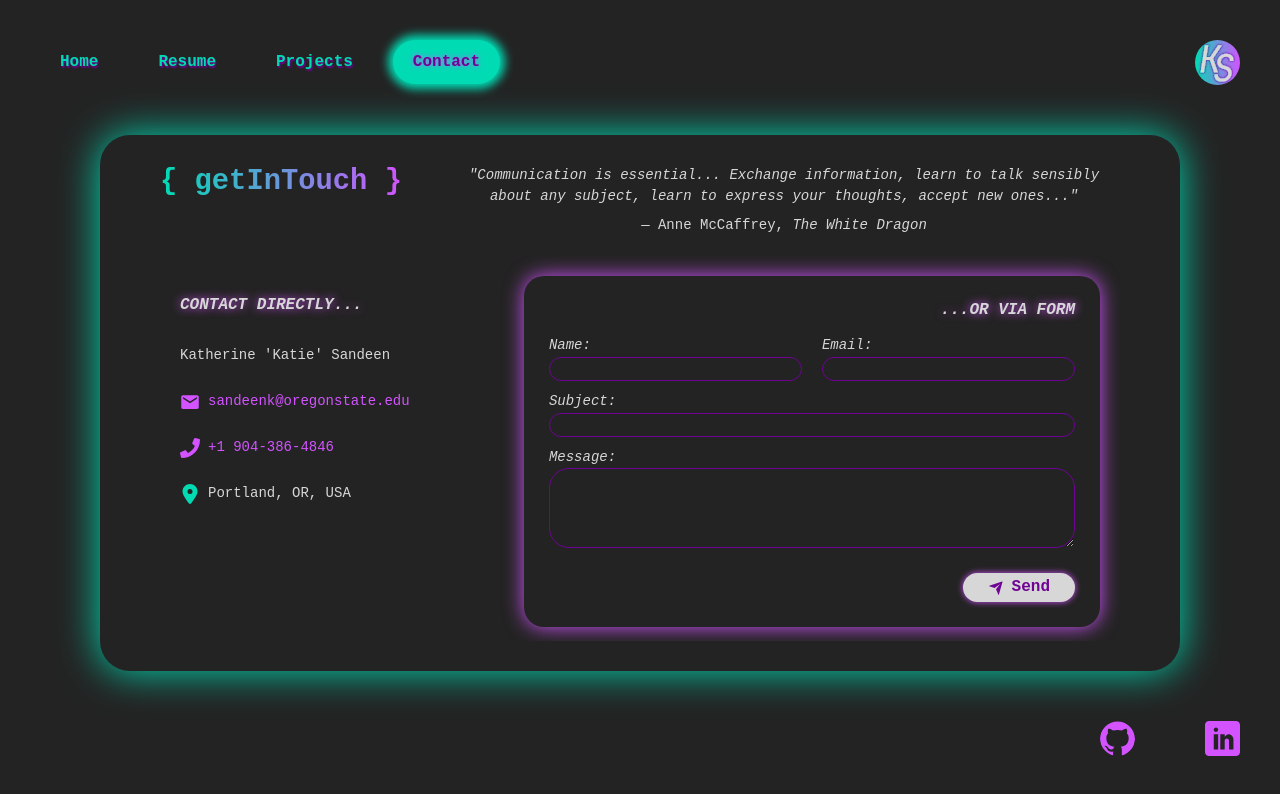
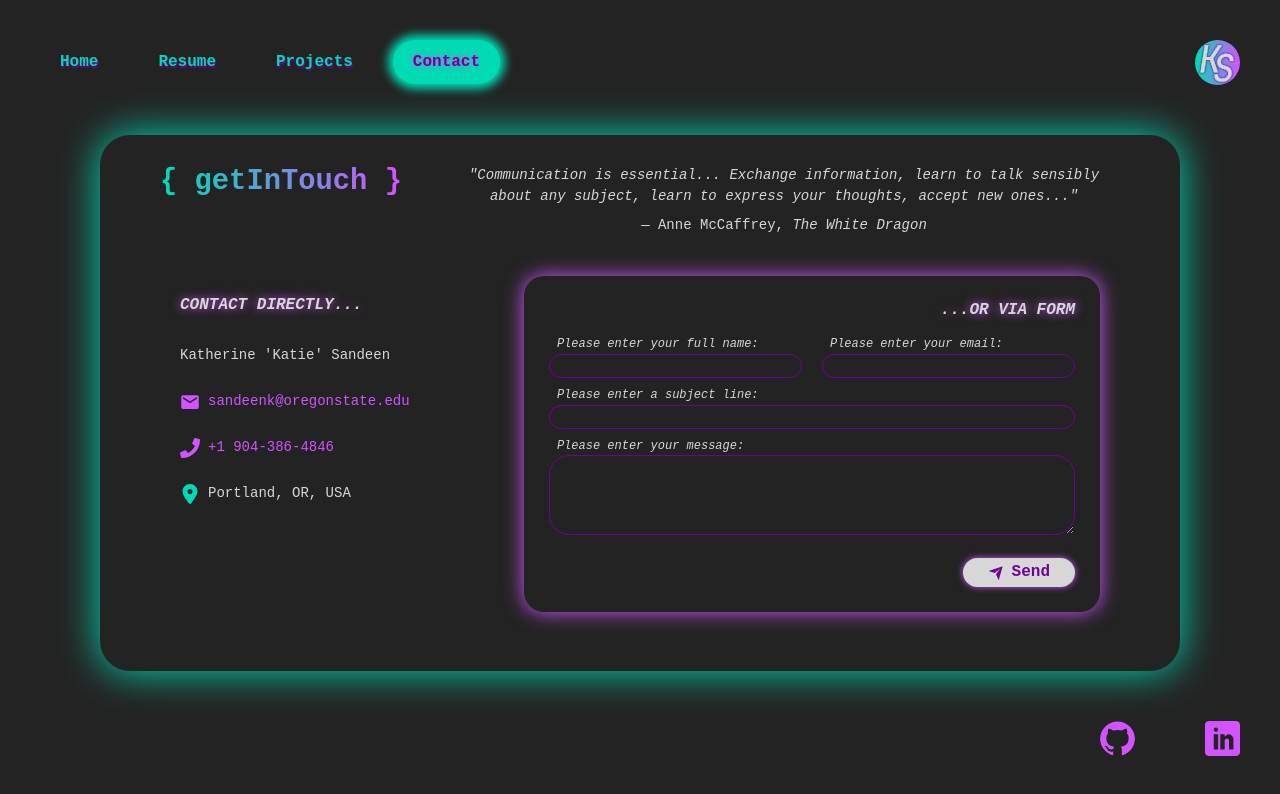
Before and after one commit to SandKat214/Portfolio-Resume, a React (Vite) app in the folder portfolio-site/: page /contact in a window 1280 px wide. Shown: the top 794 px of the page. Built offline with nearby package versions, Linux system fonts and the light colour scheme.

Commit message:
sets up contact form validation

```diff
--- a/portfolio-site/package.json
+++ b/portfolio-site/package.json
@@ -16,11 +16,13 @@
     "@emotion/react": "^11.13.3",
     "@emotion/styled": "^11.13.0",
     "@fontsource-variable/jetbrains-mono": "^5.0.23",
+    "formik": "^2.4.6",
     "framer-motion": "^11.5.4",
     "react": "^18.3.1",
     "react-dom": "^18.3.1",
     "react-icons": "^5.3.0",
-    "react-router-dom": "^6.26.1"
+    "react-router-dom": "^6.26.1",
+    "yup": "^1.4.0"
   },
   "devDependencies": {
     "@eslint/js": "^9.9.0",
--- a/portfolio-site/src/pages/Contact.jsx
+++ b/portfolio-site/src/pages/Contact.jsx
@@ -3,6 +3,7 @@ import {
 	Container,
 	Flex,
 	FormControl,
+	FormHelperText,
 	FormLabel,
 	Heading,
 	HStack,
@@ -12,12 +13,49 @@ import {
 	Textarea,
 	VStack,
 } from "@chakra-ui/react"
-import { Form } from "react-router-dom"
+import { Form, useSubmit } from "react-router-dom"
+import { useFormik } from "formik"
+import * as yup from "yup"
 
 // Icons
 import { RiSendPlaneFill } from "react-icons/ri"
 
 const Contact = () => {
+	const submit = useSubmit()
+
+	const formik = useFormik({
+		initialValues: {
+			name: "",
+			email: "",
+			subject: "",
+			message: "",
+		},
+		validationSchema: yup.object().shape({
+			name: yup.string().required("Name is required:"),
+			email: yup
+				.string()
+				.matches(
+					/^((?:[A-Za-z0-9!#$%&'*+\-\/=?^_`{|}~]|(?<=^|\.)"|"(?=$|\.|@)|(?<=".*)[ .](?=.*")|(?<!\.)\.){1,64})(@)((?:[A-Za-z0-9.\-])*(?:[A-Za-z0-9])\.(?:[A-Za-z0-9]){1,})$/gm,
+					"Please enter a valid email:"
+				)
+				.required("Email is required:"),
+			subject: yup
+				.string()
+				.required("Subject line is required:")
+				.min(10, "Subject must be at least 10 characters:"),
+			message: yup
+				.string()
+				.required("Message is required:")
+				.min(20, "Message must be at least 20 characters:"),
+		}),
+		onSubmit: async (values) => {
+			submit(values, {
+				method: "post",
+				action: "/contact",
+			})
+		},
+	})
+
 	return (
 		<Container
 			as='section'
@@ -25,7 +63,7 @@ const Contact = () => {
 			boxShadow='0 0 20px #D253FF'
 			borderRadius='20px'
 			p='25px'
-			m={['auto', '20px']}
+			m={["auto", "20px"]}
 			flex={1}
 		>
 			<Heading
@@ -37,32 +75,64 @@ const Contact = () => {
 			>
 				...or via form
 			</Heading>
-			<Form>
-				<VStack spacing='10px'>
+			<Form onSubmit={formik.handleSubmit}>
+				<VStack spacing='8px'>
 					<Flex
 						w='100%'
 						direction={["column", "row", "column", null, "row"]}
-						gap={["8px", "20px", "8px", "20px"]}
+						gap={["8px", "20px", "8px", null, "20px"]}
 					>
 						<FormControl>
-							<FormLabel variant='contact' m='0'>
-								Name:
-							</FormLabel>
+							<FormHelperText
+								my='2px'
+								mx='8px'
+								fontWeight={300}
+								fontStyle='italic'
+								fontSize='xs'
+								color={
+									formik.touched.name && formik.errors.name
+										? "red.500"
+										: "foreground"
+								}
+							>
+								{formik.touched.name && formik.errors.name
+									? formik.errors.name
+									: "Please enter your full name:"}
+							</FormHelperText>
 							<Input
 								type='text'
 								name='name'
+								onChange={formik.handleChange}
+								onBlur={formik.handleBlur}
+								isRequired
 								size='xs'
 								w='100%'
 								variant='contact'
 							/>
 						</FormControl>
 						<FormControl>
-							<FormLabel variant='contact' m='0'>
-								Email:
-							</FormLabel>
+							<FormHelperText
+								my='2px'
+								mx='8px'
+								fontWeight={300}
+								fontStyle='italic'
+								fontSize='xs'
+								color={
+									formik.touched.email && formik.errors.email
+										? "red.500"
+										: "foreground"
+								}
+							>
+								{formik.touched.email && formik.errors.email
+									? formik.errors.email
+									: "Please enter your email:"}
+							</FormHelperText>
 							<Input
 								type='email'
 								name='email'
+								onChange={formik.handleChange}
+								onBlur={formik.handleBlur}
+								isRequired
 								size='xs'
 								w='100%'
 								variant='contact'
@@ -70,27 +140,62 @@ const Contact = () => {
 						</FormControl>
 					</Flex>
 					<FormControl>
-						<FormLabel variant='contact' m='0'>
-							Subject:
-						</FormLabel>
+						<FormHelperText
+							my='2px'
+							mx='8px'
+							fontWeight={300}
+							fontStyle='italic'
+							fontSize='xs'
+							color={
+								formik.touched.subject && formik.errors.subject
+									? "red.500"
+									: "foreground"
+							}
+						>
+							{formik.touched.subject && formik.errors.subject
+								? formik.errors.subject
+								: "Please enter a subject line:"}
+						</FormHelperText>
 						<Input
 							type='text'
 							name='subject'
+							onChange={formik.handleChange}
+							onBlur={formik.handleBlur}
+							isRequired
+							minLength={10}
 							size='xs'
 							variant='contact'
 						/>
 					</FormControl>
 					<FormControl>
-						<FormLabel variant='contact' m='0'>
-							Message:
-						</FormLabel>
+						<FormHelperText
+							my='2px'
+							mx='8px'
+							fontWeight={300}
+							fontStyle='italic'
+							fontSize='xs'
+							color={
+								formik.touched.message && formik.errors.message
+									? "red.500"
+									: "foreground"
+							}
+						>
+							{formik.touched.message && formik.errors.message
+								? formik.errors.message
+								: "Please enter your message:"}
+						</FormHelperText>
 						<Textarea
 							name='message'
+							onChange={formik.handleChange}
+							onBlur={formik.handleBlur}
+							isRequired
+							minLength={20}
 							variant='contact'
 							fontSize='xs'
 						/>
 					</FormControl>
 					<Button
+						type='submit'
 						variant='pinkLight'
 						mt='15px'
 						py='5px'
```
Also changed, not shown: 1 other file (tests, documents, lock files or other folders).
